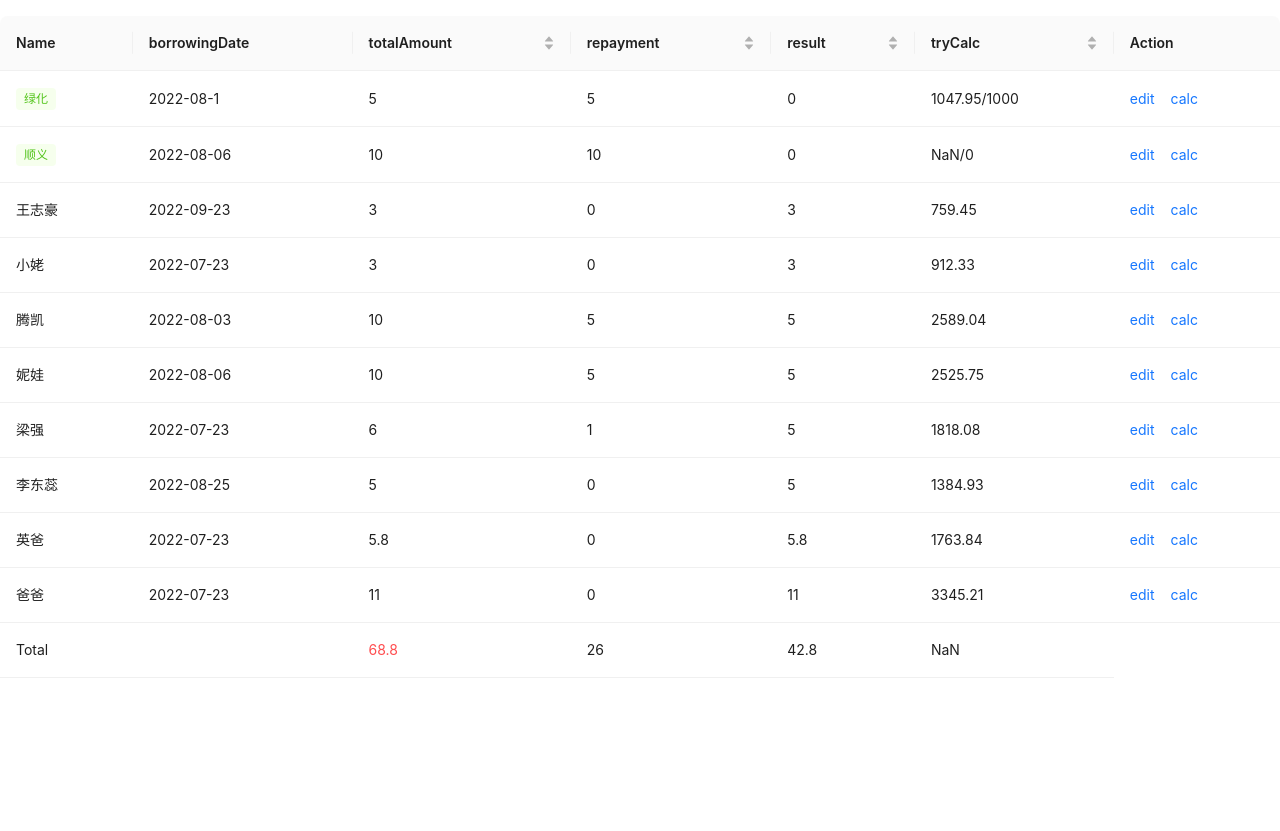
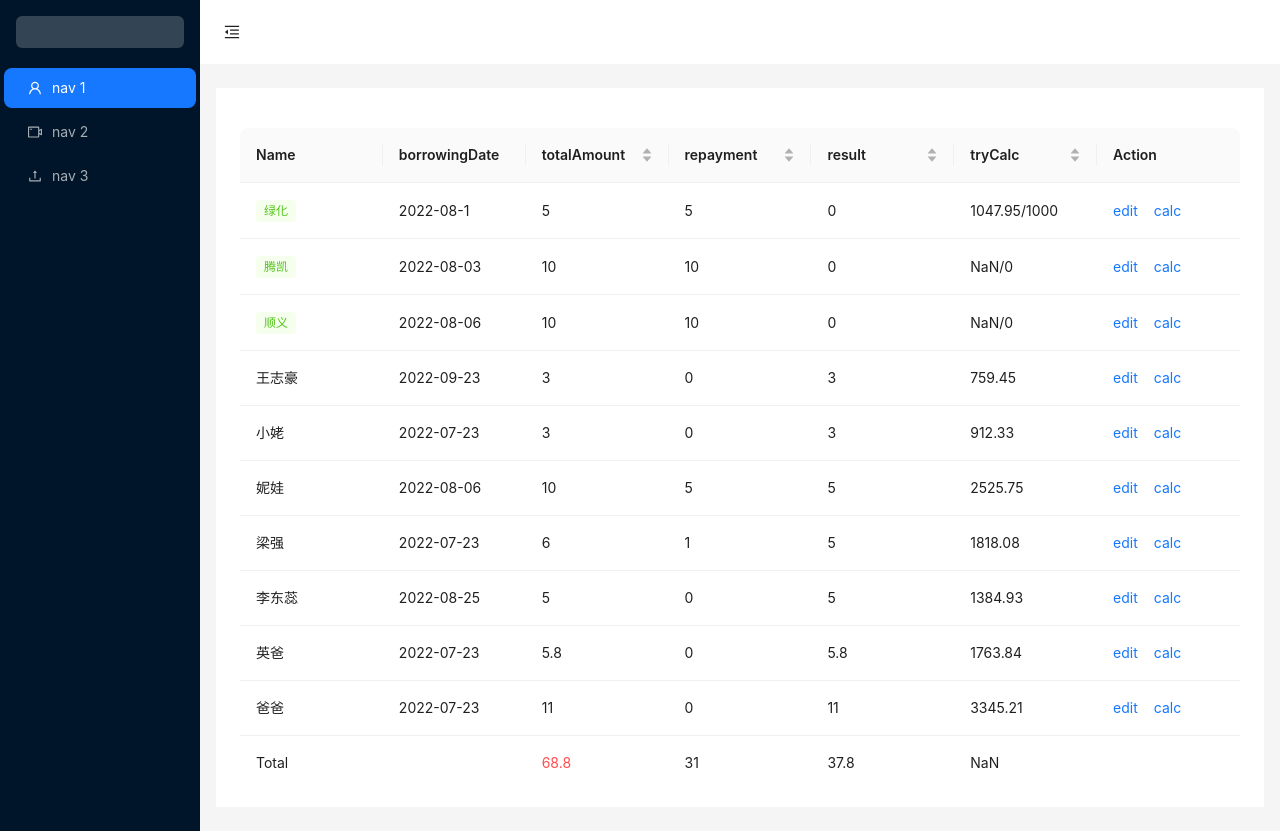
Before and after one commit to hlzpy/debt, a React (Create React App) app: page /nav1 in a window 1280 px wide. Before the commit the page ends 800 px from the top, so only its background shows below. Built offline with nearby package versions, Linux system fonts and the light colour scheme.

Commit message:
增加菜单

```diff
--- a/package.json
+++ b/package.json
@@ -15,6 +15,7 @@
     "autoprefixer": "^10.4.14",
     "axios": "^1.4.0",
     "dayjs": "^1.11.9",
+    "echarts": "^5.4.3",
     "postcss": "^8.4.27",
     "react": "^18.2.0",
     "react-dom": "^18.2.0",
--- a/public/data.json
+++ b/public/data.json
@@ -13,7 +13,10 @@
         "name": "腾凯",
         "totalAmount": 10,
         "borrowingDate": "2022-08-03",
-        "repayment": [{ "date": "2023-5-1", "amount": 5 }],
+        "repayment": [
+            { "date": "2023-5-1", "amount": 5 },
+            { "date": "2023-08-09", "amount": 5 }
+        ],
         "note": null,
         "id": 2,
         "realInterest": 0,
--- a/src/App.css
+++ b/src/App.css
@@ -1,3 +1,10 @@
 @import 'tailwindcss/base';
 @import 'tailwindcss/components';
 @import 'tailwindcss/utilities';
+
+.demo-logo-vertical {
+    height: 32px;
+    margin: 16px;
+    background: rgba(255,255,255,.2);
+    border-radius: 6px;
+}
--- a/src/App.tsx
+++ b/src/App.tsx
@@ -1,9 +1,73 @@
 import React, { useState } from 'react';
+import {
+    MenuFoldOutlined,
+    MenuUnfoldOutlined,
+    UploadOutlined,
+    UserOutlined,
+    VideoCameraOutlined,
+} from '@ant-design/icons';
 import './App.css';
+import { Layout, Menu, Button, theme } from 'antd';
+import { BrowserRouter as Router, Route, Routes, Link } from 'react-router-dom';
 import DebtList from './components/DebtList';
 
+const { Header, Sider, Content } = Layout;
+
 const App: React.FC = () => {
-    return <DebtList />;
+    const [collapsed, setCollapsed] = useState(false);
+    const {
+        token: { colorBgContainer },
+    } = theme.useToken();
+
+    return (
+        <Router>
+            <Layout style={{ minHeight: '100vh' }}>
+                <Sider trigger={null} collapsible collapsed={collapsed}>
+                    <div className="demo-logo-vertical" />
+                    <Menu theme="dark" mode="inline" defaultSelectedKeys={['1']}>
+                        <Menu.Item key="1" icon={<UserOutlined />}>
+                            <Link to="/nav1">nav 1</Link>
+                        </Menu.Item>
+                        <Menu.Item key="2" icon={<VideoCameraOutlined />}>
+                            <Link to="/nav2">nav 2</Link>
+                        </Menu.Item>
+                        <Menu.Item key="3" icon={<UploadOutlined />}>
+                            <Link to="/nav3">nav 3</Link>
+                        </Menu.Item>
+                    </Menu>
+                </Sider>
+                <Layout>
+                    <Header style={{ padding: 0, background: colorBgContainer }}>
+                        <Button
+                            type="text"
+                            icon={collapsed ? <MenuUnfoldOutlined /> : <MenuFoldOutlined />}
+                            onClick={() => setCollapsed(!collapsed)}
+                            style={{
+                                fontSize: '16px',
+                                width: 64,
+                                height: 64,
+                            }}
+                        />
+                    </Header>
+                    <Content
+                        style={{
+                            margin: '24px 16px',
+                            padding: 24,
+                            minHeight: 280,
+                            background: colorBgContainer,
+                        }}
+                    >
+                        <Routes>
+                            <Route path="/nav1" element={<DebtList />} />
+                            <Route path="/nav2" element={<div>nav2</div>} />
+                            <Route path="/nav3" element={<div>nav3</div>} />
+                            <Route path="*" element={<DebtList />} />
+                        </Routes>
+                    </Content>
+                </Layout>
+            </Layout>
+        </Router>
+    );
 };
 
 export default App;
--- a/src/components/DebtList/index.tsx
+++ b/src/components/DebtList/index.tsx
@@ -22,6 +22,8 @@ export interface DataType {
 }
 
 const DebtList: React.FC = () => {
+    const scrollY = window.innerHeight - 200; // 根据需要进行调整
+
     const columns: ColumnsType<DataType> = [
         {
             title: 'Name',
@@ -167,6 +169,7 @@ const DebtList: React.FC = () => {
                     columns={columns}
                     dataSource={debts}
                     pagination={false}
+                    scroll={{ y: scrollY }}
                     summary={(pageData) => {
                         let totalBorrow = 0;
                         let totalRepayment = 0;
```
Also changed, not shown: src/api/ajax.js (added), 2 other files (tests, documents, lock files or other folders).
